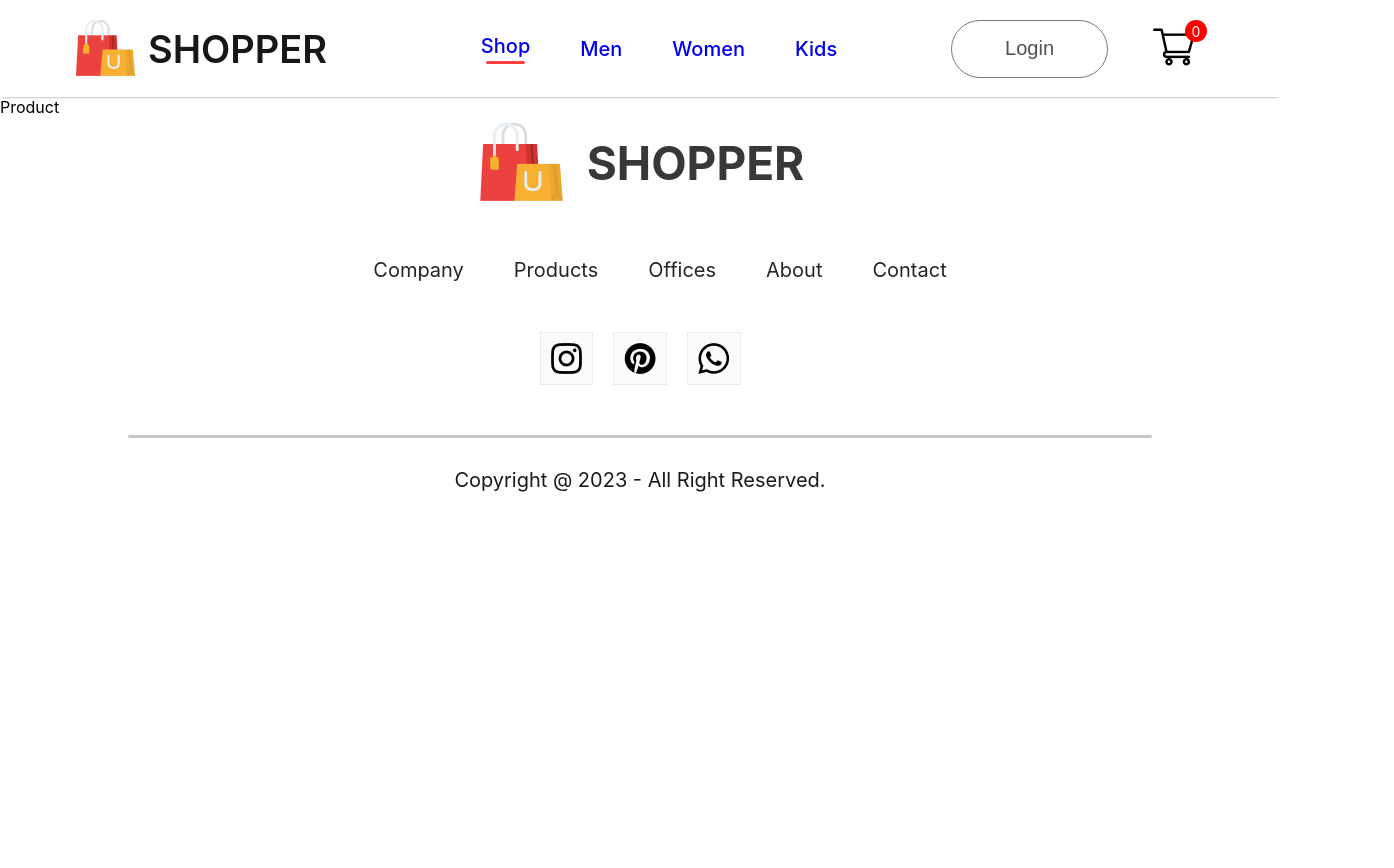
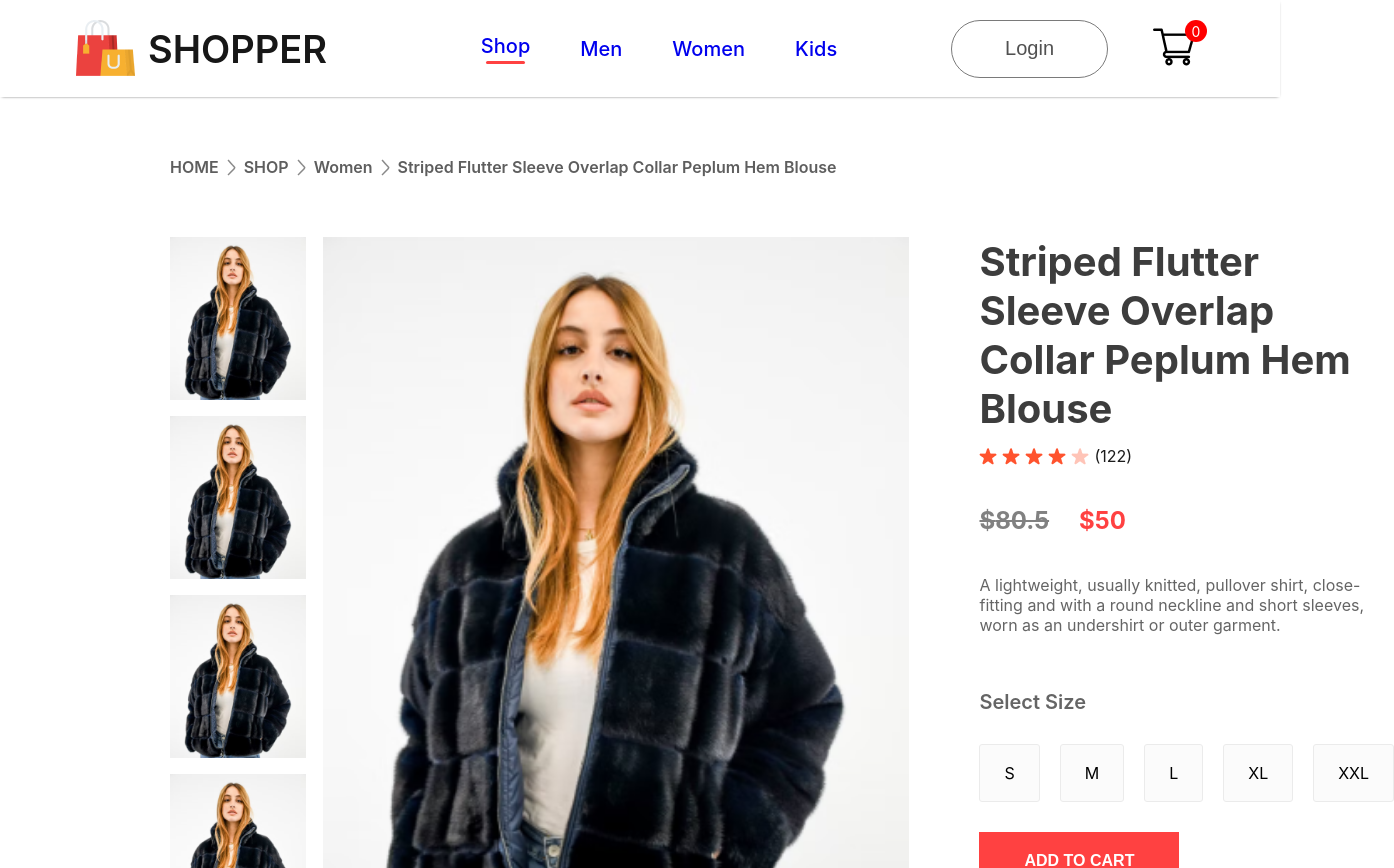
Before and after one commit to Jha-Yash/Shopping, a React (Create React App) app in the folder frontend/: page /product/1 in a window 1280 px wide. Shown: the top 868 px of the page, 1394 px wide, since content can reach past the window. Before the commit the page ends 800 px from the top, so only its background shows below. Built offline with nearby package versions, Linux system fonts and the light colour scheme.

Commit message:
Create product display page

```diff
--- /dev/null
+++ b/frontend/src/Components/BreadCrums/BreadCrums.css
@@ -0,0 +1,10 @@
+.breadcrum {
+  display: flex;
+  align-items: center;
+  gap: 8px;
+  color: #5e5e5e;
+  font-size: 16px;
+  font-weight: 600;
+  margin: 60px 170px;
+  text-transform: capitalize;
+}
--- /dev/null
+++ b/frontend/src/Components/BreadCrums/BreadCrums.jsx
@@ -0,0 +1,17 @@
+import React from "react";
+import "./BreadCrums.css";
+import arrow_icon from "../Assets/breadcrum_arrow.png";
+
+const BreadCrums = (props) => {
+  const { product } = props;
+
+  return (
+    <div className="breadcrum">
+      HOME <img src={arrow_icon} alt="" /> SHOP{" "}
+      <img src={arrow_icon} alt="" /> {product.category}{" "}
+      <img src={arrow_icon} alt="" /> {product.name}
+    </div>
+  );
+};
+
+export default BreadCrums;
--- a/frontend/src/Components/Item/Item.jsx
+++ b/frontend/src/Components/Item/Item.jsx
@@ -1,10 +1,11 @@
 import React from 'react'
+import { Link } from 'react-router-dom'
 import './Item.css'
 
 const Item = (props) => {
   return (
     <div className="item">
-      <img src={props.image} alt="" />
+     <Link to={`/product/${props.id}`} ><img src={props.image} alt="" /></Link>
       <p>{props.name}</p>
 
       <div className="item-prices">
--- /dev/null
+++ b/frontend/src/Components/ProductDisplay/ProductDisplay.css
@@ -0,0 +1,108 @@
+.productdisplay {
+  display: flex;
+  margin: 0px 170px;
+}
+
+.productdisplay-left {
+  display: flex;
+  gap: 17px;
+}
+
+.productdisplay-img-list {
+  display: flex;
+  flex-direction: column;
+  gap: 16px;
+}
+
+.productdisplay-img-list img {
+  height: 163px;
+}
+
+.productdisplay-main-img {
+  width: 586px;
+  height: 700px;
+}
+
+.productdisplay-right {
+  margin: 0px 70px;
+  display: flex;
+  flex-direction: column;
+}
+
+.productdisplay-right h1 {
+  color: #3d3d3d;
+  font-size: 40px;
+  font-weight: 700;
+}
+
+.productdisplay-right-stars {
+  display: flex;
+  align-items: center;
+  margin-top: 13px;
+  gap: 5px;
+  color: #1c1c1c;
+  font-size: 16px;
+}
+
+.productdisplay-right-prices {
+  display: flex;
+  margin: 40px 0px;
+  gap: 30px;
+  font-size: 24px;
+  font-weight: 700;
+}
+
+.productdisplay-right-price-old {
+  color: #818181;
+  text-decoration: line-through;
+}
+
+.productdisplay-right-price-new {
+  color: #ff4141;
+}
+
+.productdisplay-right-description {
+  color: #656565;
+}
+
+.productdisplay-right-size h1 {
+  margin-top: 55px;
+  color: #656565;
+  font-size: 20px;
+  font-weight: 600;
+}
+
+.productdisplay-right-sizes {
+  display: flex;
+  margin: 30px 0px;
+  gap: 20px;
+}
+
+.productdisplay-right-sizes div {
+  padding: 18px 24px;
+  background: #fbfbfb;
+  border: 1px solid #ebebeb;
+  border-radius: 3px;
+  cursor: pointer;
+}
+
+.productdisplay-right button {
+  padding: 20px 40px;
+  width: 200px;
+  font-size: 16px;
+  font-weight: 600;
+  color: white;
+  background: #ff4141;
+  margin-bottom: 40px;
+  border: none;
+  outline: none;
+  cursor: pointer;
+}
+
+.productdisplay-right-category {
+  margin-top: 10px;
+}
+
+.productdisplay-right-category span {
+  font-weight: 600;
+}
--- /dev/null
+++ b/frontend/src/Components/ProductDisplay/ProductDisplay.jsx
@@ -0,0 +1,78 @@
+import React from "react";
+import "./ProductDisplay.css";
+import star_icon from "../Assets/star_icon.png";
+import star_dull_icon from "../Assets/star_dull_icon.png";
+
+const ProductDisplay = (props) => {
+  const { product } = props;
+
+  return (
+    <div className="productdisplay">
+      <div className="productdisplay-left">
+        <div className="productdisplay-img-list">
+          <img src={product.image} alt="" />
+          <img src={product.image} alt="" />
+          <img src={product.image} alt="" />
+          <img src={product.image} alt="" />
+        </div>
+        <div className="productdisplay-img">
+          <img
+            className="productdisplay-main-img"
+            src={product.image}
+            alt=""
+          />
+        </div>
+      </div>
+
+      <div className="productdisplay-right">
+        <h1>{product.name}</h1>
+
+        <div className="productdisplay-right-stars">
+          <img src={star_icon} alt="" />
+          <img src={star_icon} alt="" />
+          <img src={star_icon} alt="" />
+          <img src={star_icon} alt="" />
+          <img src={star_dull_icon} alt="" />
+          <p>(122)</p>
+        </div>
+
+        <div className="productdisplay-right-prices">
+          <div className="productdisplay-right-price-old">
+            ${product.old_price}
+          </div>
+          <div className="productdisplay-right-price-new">
+            ${product.new_price}
+          </div>
+        </div>
+
+        <div className="productdisplay-right-description">
+          A lightweight, usually knitted, pullover shirt, close-fitting and
+          with a round neckline and short sleeves, worn as an undershirt or
+          outer garment.
+        </div>
+
+        <div className="productdisplay-right-size">
+          <h1>Select Size</h1>
+          <div className="productdisplay-right-sizes">
+            <div>S</div>
+            <div>M</div>
+            <div>L</div>
+            <div>XL</div>
+            <div>XXL</div>
+          </div>
+        </div>
+
+        <button>ADD TO CART</button>
+
+        <p className="productdisplay-right-category">
+          <span>Category :</span> Women , T-Shirt , Crop Top
+        </p>
+        <p className="productdisplay-right-category">
+          <span>Tags :</span> Modern , Latest
+        </p>
+      </div>
+    </div>
+  );
+};
+
+export default ProductDisplay;
--- a/frontend/src/Pages/Product.jsx
+++ b/frontend/src/Pages/Product.jsx
@@ -1,8 +1,23 @@
-import React from 'react'
+import React, { useContext } from "react";
+import { ShopContext } from "../Context/ShopContext";
+import { useParams } from "react-router-dom";
+import BreadCrums from "../Components/BreadCrums/BreadCrums";
+import ProductDisplay from "../Components/ProductDisplay/ProductDisplay";
 
-export const Product = () => {
+const Product = () => {
+  const { all_product } = useContext(ShopContext);//get data from global context //ShopContext → where all products are stored
+  const { productId } = useParams();//get data from URL (/product/12 → 12)
+
+  const product = all_product.find(
+    (e) => e.id === Number(productId)//e.id mtlb poore array ki id traverse krega jo prdocut id sai match vo product mai save
+  );
+
   return (
-    <div>Product</div>
-  )
-}
-export default Product
+    <div>
+      <BreadCrums product={product} /> {/*Breadcrumb → component that shows navigation path*/}
+       <ProductDisplay product={product} />
+    </div>
+  );
+};
+
+export default Product;
--- a/frontend/src/Pages/ShopCategory.jsx
+++ b/frontend/src/Pages/ShopCategory.jsx
@@ -5,7 +5,7 @@
 import Item from "../Components/Item/Item";
 
 const ShopCategory = (props) => {
-  const { all_product } = useContext(ShopContext);//No props needed. Data comes directly.
+  const { all_product } = useContext(ShopContext);//No props needed. Data comes directly.all_product now contains array of all products
 
   return (
     <div className="shop-category">
```
